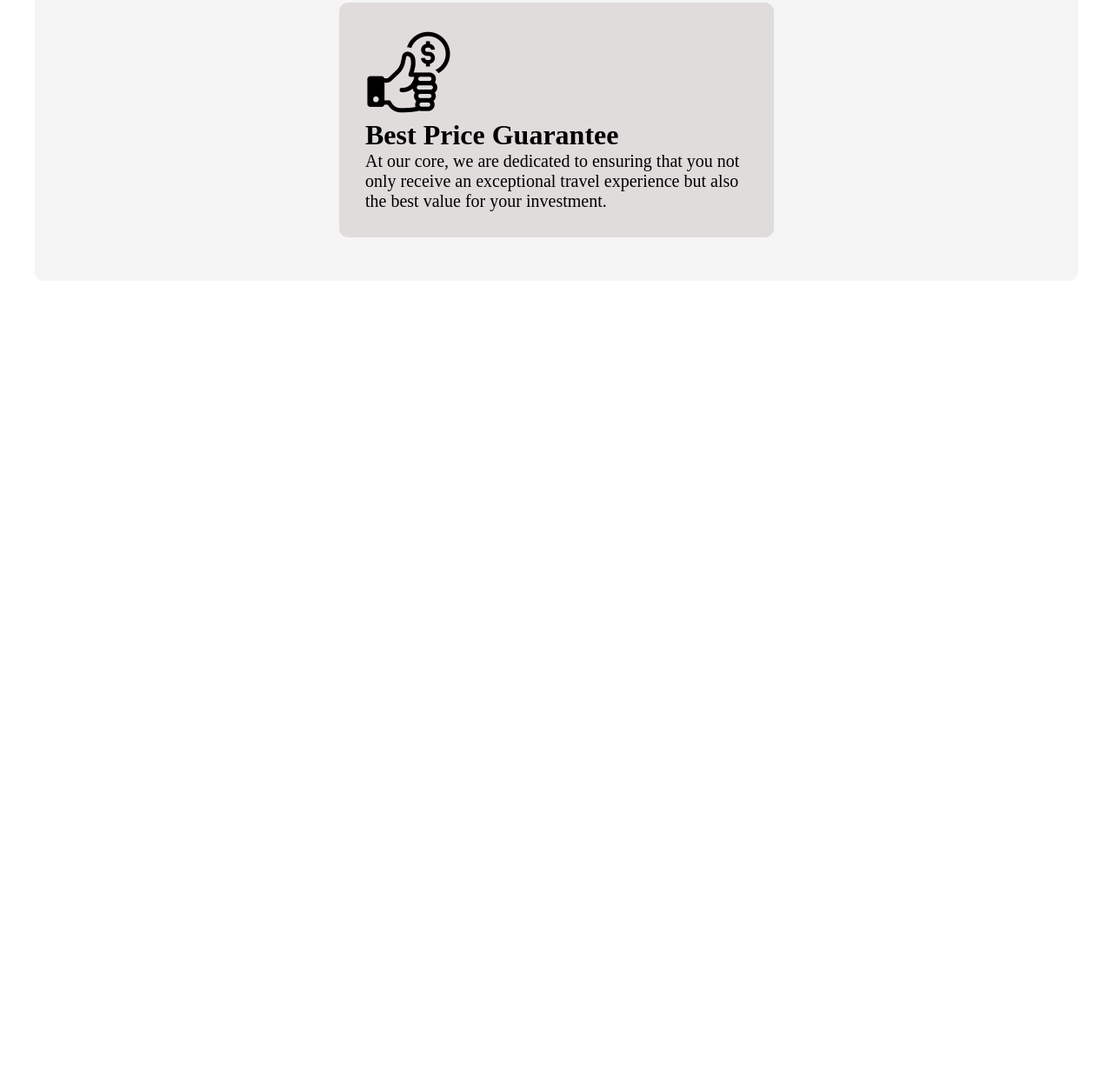
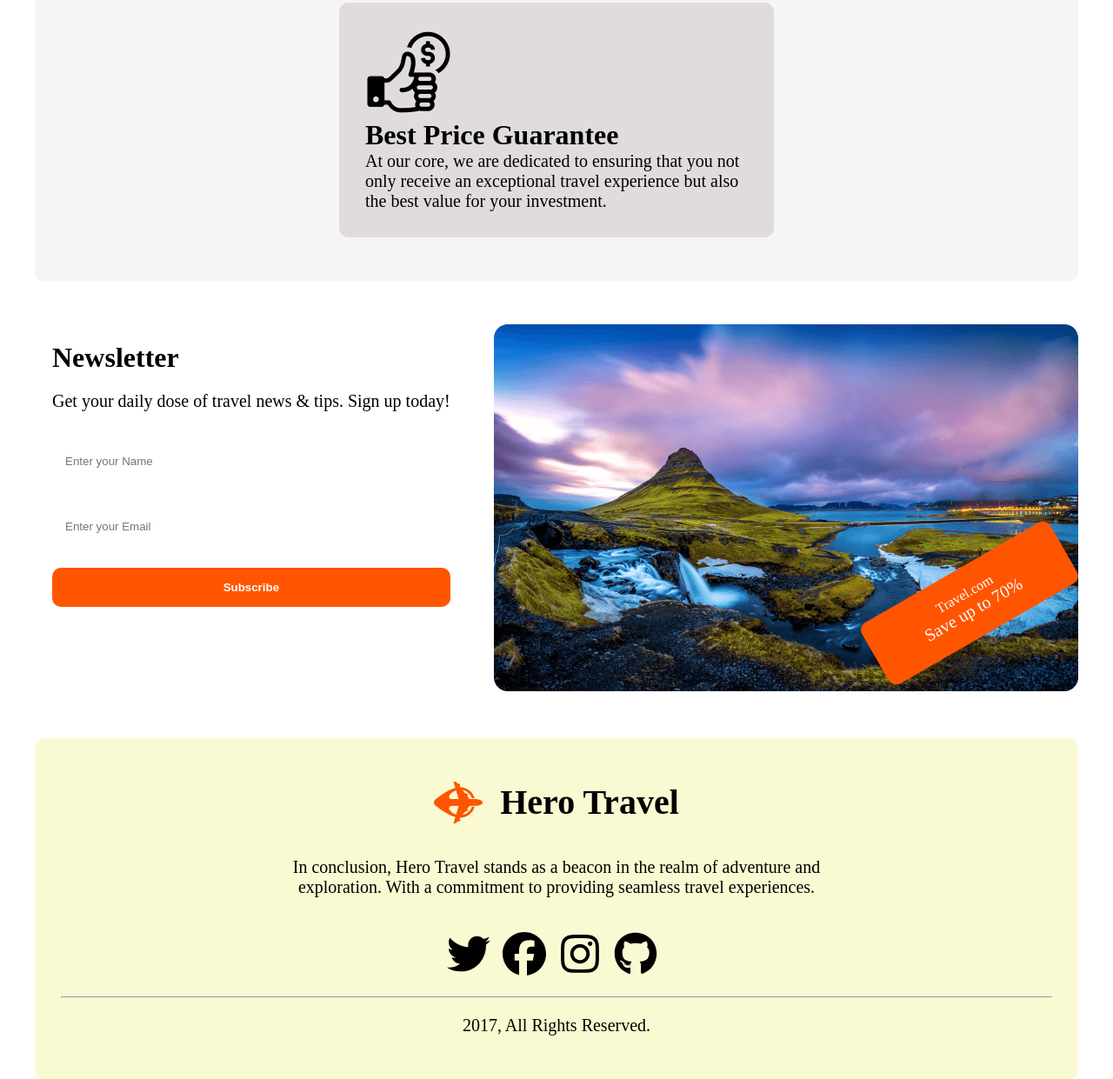
Before and after one commit to MohibUllah24/hero-travel, a plain HTML site: page index.html in a window 1280 px wide. Shown: the part 3050-4291 px from the top of the page at 87% size. Before the commit the page ends 3373 px from the top, so only its background shows below. Drawn offline with Linux system fonts and the light colour scheme.

Commit message:
why choose us newsletter footer section done

```diff
--- a/index.html
+++ b/index.html
@@ -155,6 +155,49 @@
         </div>
     </div>
     <!-- Why choose us section -->
+
+    <!-- newletter section -->
+    <div class="newsletter-container">
+        <div class="newsletter-content">
+            <h1>Newsletter</h1>
+            <p>Get your daily dose of travel news & tips. Sign up today!</p>
+            <div class="newsletter-content-input">
+                <input type="text" placeholder="Enter your Name">
+            </div>
+            <div class="newsletter-content-input">
+                <input type="text" placeholder="Enter your Email">
+            </div>
+            <button class="subscribe-btn">Subscribe</button>
+        </div>
+        <div class="newsletter-content2">
+            <img src="Images/newsletter.png" alt="">
+            <p>Travel.com <br><span class="newsletter-content2-extra">Save up to 70%</span></p>
+        </div>
+    </div>
+    <!-- newletter section -->
+
+    <!-- footer section -->
+    <footer>
+        <div class="footer-container">
+            <div class="footer-heading">
+                <div class="footer-logo">
+                    <img src="Images/Group 40071 (2).png" alt="">
+                    <h1>Hero Travel</h1>
+                </div>
+                <p>In conclusion, Hero Travel stands as a beacon in the realm of adventure and exploration. With a
+                    commitment to providing seamless travel experiences. </p>
+            </div>
+            <div class="footer-img">
+                <img src="Images/twitter.svg" alt="">
+                <img src="Images/facebook.svg" alt="">
+                <img src="Images/instagram.svg" alt="">
+                <img src="Images/github.svg" alt="">
+            </div>
+            <hr>
+            <p>2017, All Rights Reserved.</p>
+        </div>
+    </footer>
+    <!-- footer section -->
 </body>
 
 </html>
--- a/style.css
+++ b/style.css
@@ -339,6 +339,112 @@ nav li a {
 
 /* why choose us section */
 
+
+/* newsletter section */
+.newsletter-container {
+    display: flex;
+    justify-content: space-between;
+    margin: 50px 0px;
+    position: relative;
+}
+
+.newsletter-content {
+    padding: 20px;
+}
+
+.newsletter-content2 p {
+    background-color: #ff5500;
+    width: 250px;
+    padding: 20px;
+    color: white;
+    border-radius: 10px;
+    text-align: center;
+    position: absolute;
+    top: 280px;
+    left: 950px;
+    transform: rotate(-30deg)
+}
+
+.newsletter-content2-extra {
+    font-size: 20px;
+}
+
+.newsletter-content p {
+    font-size: 20px;
+    margin: 20px 0px;
+}
+
+.newsletter-content-input input {
+    padding: 15px;
+    border-radius: 10px;
+    margin: 15px 0px;
+    width: 100%;
+    border: none;
+}
+
+.subscribe-btn {
+    padding: 15px;
+    width: 100%;
+    margin-top: 10px;
+    background-color: #ff5500;
+    border: none;
+    color: white;
+    border-radius: 10px;
+    font-weight: bold;
+}
+
+/* newsletter section */
+
+/* footer section */
+.footer-container {
+    background-color: lightgoldenrodyellow;
+    border-radius: 10px;
+    padding: 30px;
+}
+
+.footer-logo {
+    display: flex;
+    gap: 20px;
+    justify-content: center;
+    align-items: center;
+}
+
+.footer-heading {
+    text-align: center;
+}
+
+.footer-heading h1 {
+    font-size: 40px;
+    margin: 20px 0px;
+}
+
+.footer-heading p {
+    font-size: 20px;
+    max-width: 700px;
+    margin: 0px auto;
+}
+
+.footer-img {
+    text-align: center;
+    margin: 20px 0px;
+}
+
+.footer-img img {
+    height: 50px;
+    width: 50px;
+    margin-right: 10px;
+
+}
+
+.footer-container p {
+    text-align: center;
+    font-size: 20px;
+    padding: 20px;
+}
+
+/* footer section */
+
+
 @media screen and (max-width:576px) {
     nav {
         font-size: 15px;
@@ -510,4 +616,18 @@ nav li a {
         margin-left: 40px;
     }
 
+    .newsletter-container {
+        flex-direction: column;
+    }
+
+    .newsletter-content2 p {
+        top: 570px;
+        left: 300px;
+        transform: rotate(-25deg)
+    }
+
+    .newsletter-content2 img {
+        width: 100%
+    }
+
 }
```
Also changed, not shown: Images/facebook.svg (added), Images/github.svg (added), Images/instagram.svg (added), Images/newsletter.png (renamed from Images/Rectangle 8 (1).png), Images/twitter.svg (added).
